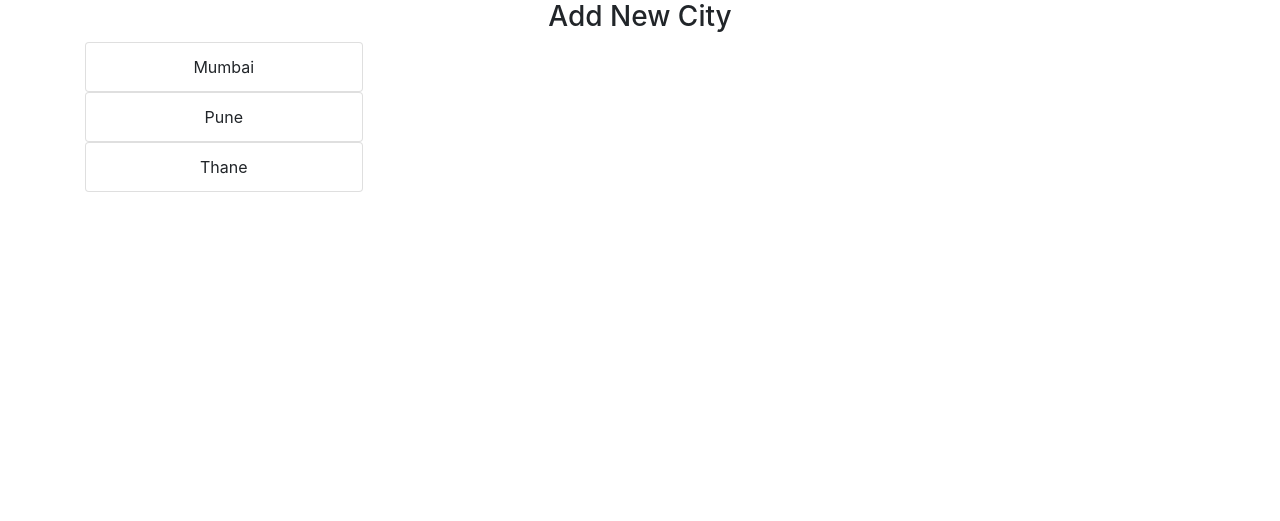
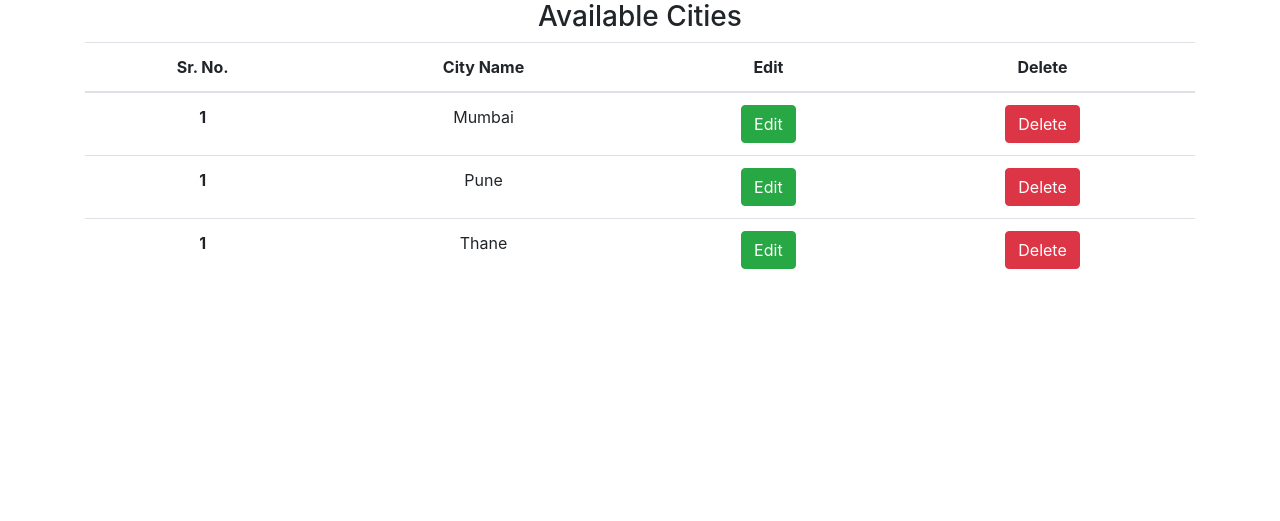
Before and after one commit to ganesh-deshmukh/Project-Movie-Ticket-Booking, a Django app: page /theater_admin/add/city in a window 1280 px wide. Shown: the part 56-577 px from the top of the page. Run offline with Django 3.2, Linux system fonts and the light colour scheme; data comes from the database, SQL or seed files in the repository; some libraries are stand-ins or nearby versions.

Commit message:
Added Bootstrap for Cities, showing in table, with Edit & Delete button

```diff
--- a/bookMyTicket/bookings/templates/bookings/Admin_Add_City.html
+++ b/bookMyTicket/bookings/templates/bookings/Admin_Add_City.html
@@ -3,13 +3,30 @@
 {% block content %}
 
 <div class="container text-center">
-   <h3 class="">Add New City</h3>
-    {% for city in cities %}
-        <ol class="list-group w-25">
-            <li class="list-group-item">{{city.name}}</li>
-        </ol>
+    <h3 class="">Available Cities</h3>
 
-    {% endfor %}
+    <table class="table">
+        <thead>
+            <tr>
+                <th scope="col">Sr. No.</th>
+                <th scope="col">City Name</th>
+                <th scope="col">Edit</th>
+                <th scope="col">Delete</th>
+            </tr>
+        </thead>
+        <tbody>
+            {% for city in cities %}
+
+            <tr>
+                <th scope="row">1</th>
+                <td>{{city.name}}</td>
+                <td><button class="btn btn-success">Edit</button></td>
+                <td><button class="btn btn-danger">Delete</button></td>
+            </tr>
+
+            {% endfor %}
+        </tbody>
+    </table>
 </div>
 
 {% endblock %}
```
